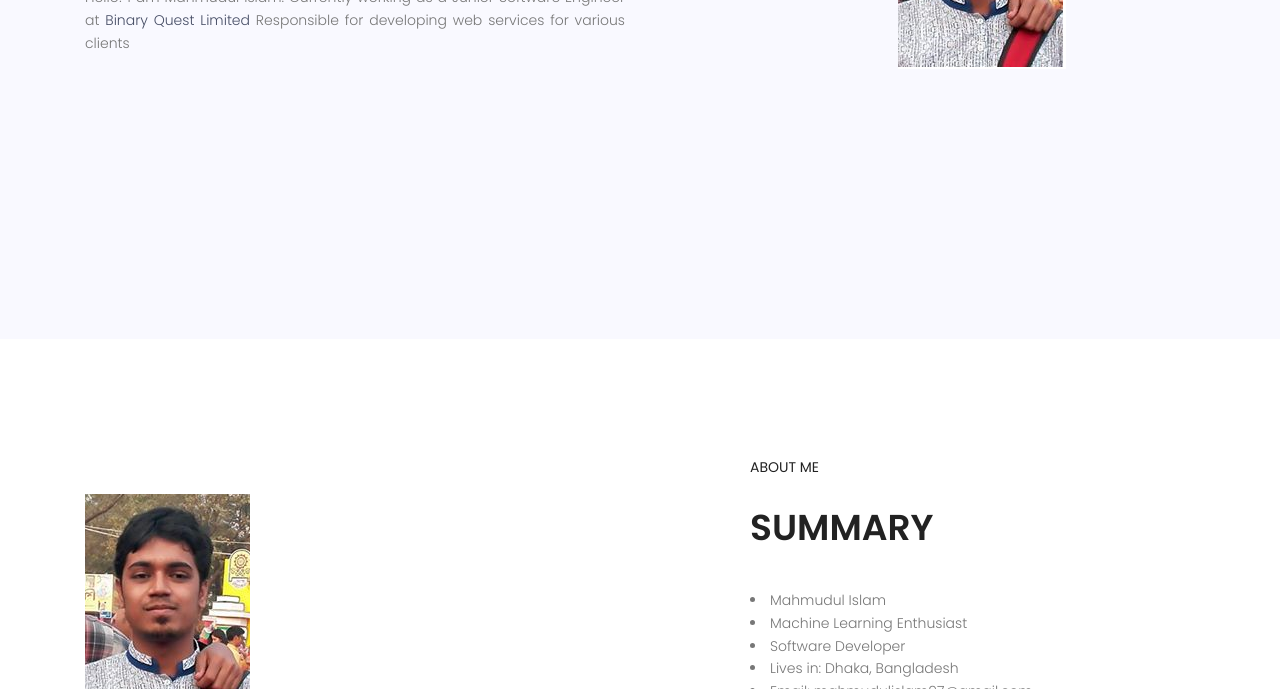
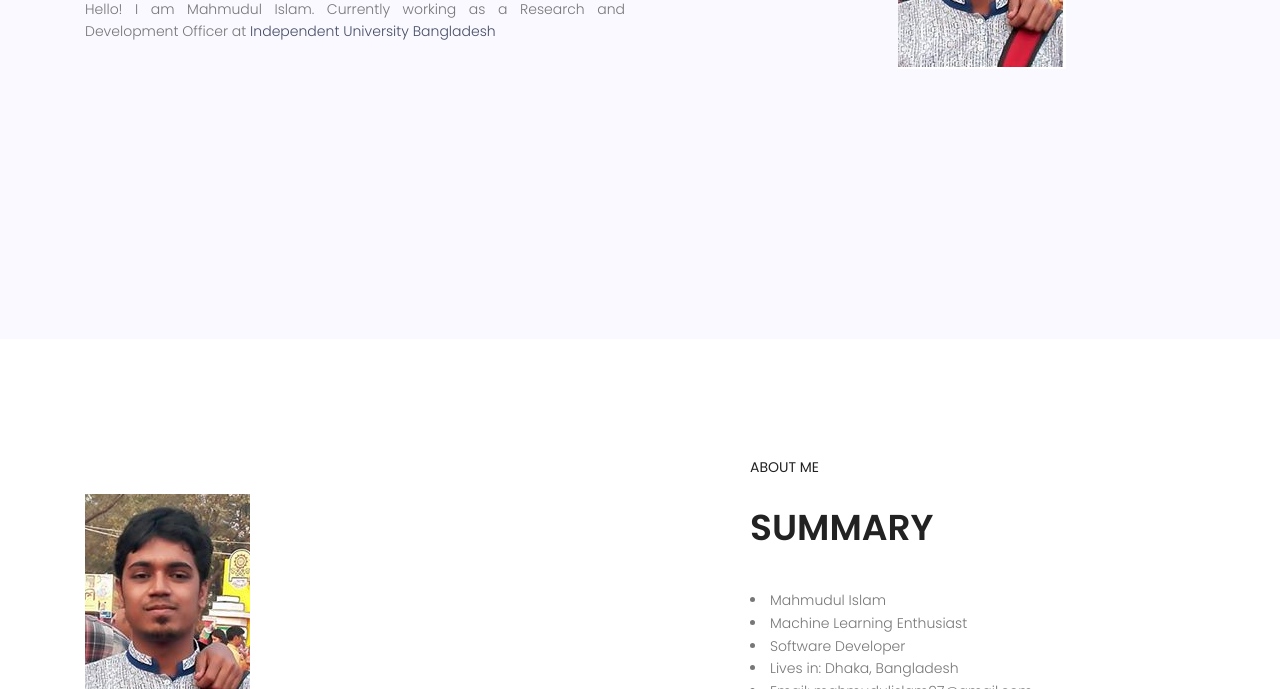
Before and after one commit to mahmud97/mahmud97.github.io, a plain HTML site: page index.html in a window 1280 px wide. Shown: the part 411-1100 px from the top of the page. Drawn offline with nearby package versions, Linux system fonts and the light colour scheme; some packages are replaced by stand-ins of ours.

Commit message:
Update index.html

```diff
--- a/index.html
+++ b/index.html
@@ -61,9 +61,9 @@
 							<h1>Mahmudul Islam</h1>
 							<p align="justify">
 								Hello! I am Mahmudul Islam.
-                                        Currently working as a Junior Software Engineer
-                                        at <a style="color:#464d65" href="http://www.binaryquest.com/">Binary Quest Limited</a>
-                                        Responsible for developing web services for various clients
+                                        Currently working as a Research and Development Officer
+                                        at <a style="color:#464d65" href="http://www.iub.edu.bd//">Independent University Bangladesh</a>
+
 							</p>
 
 						</div>
```
